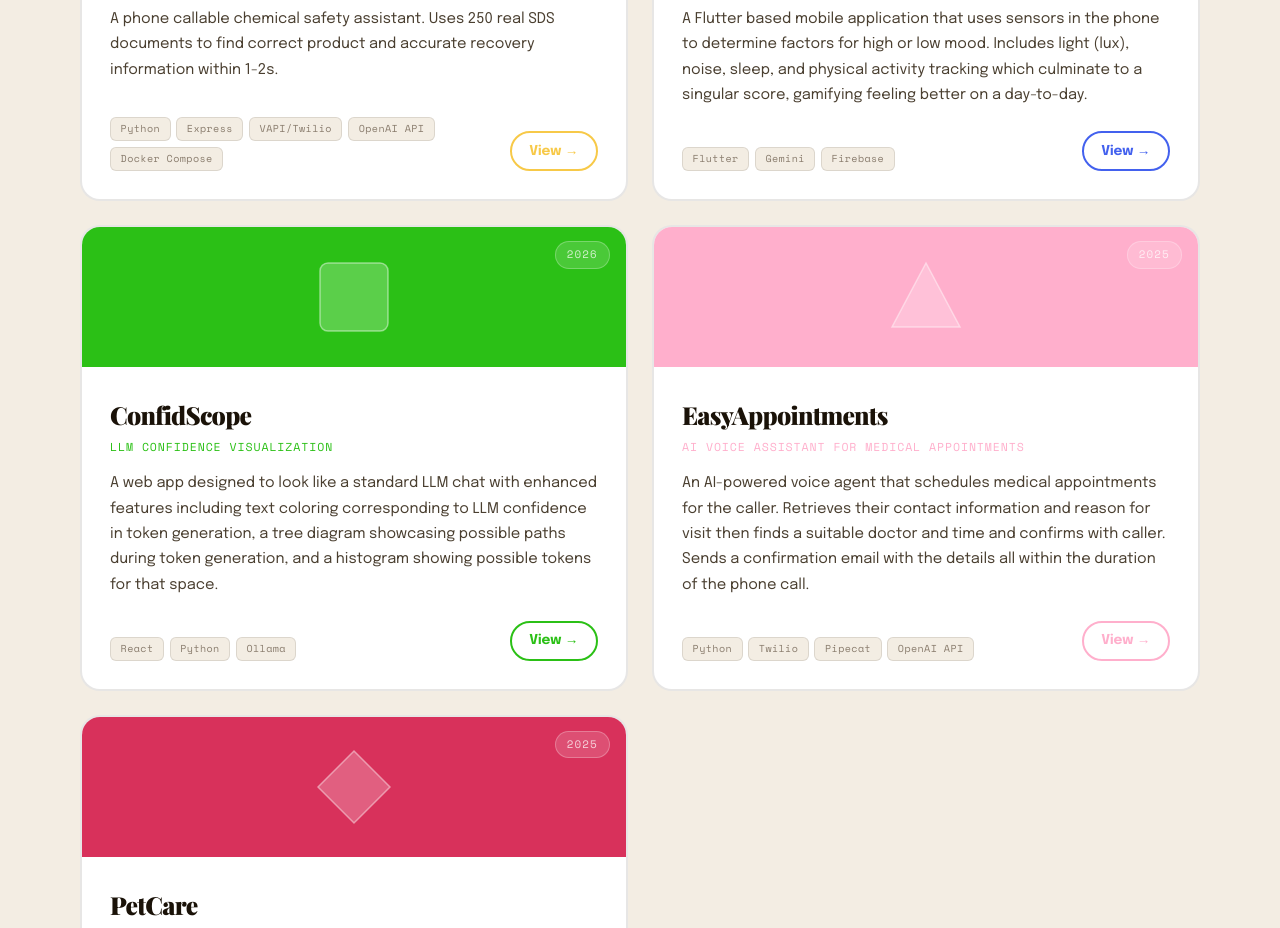
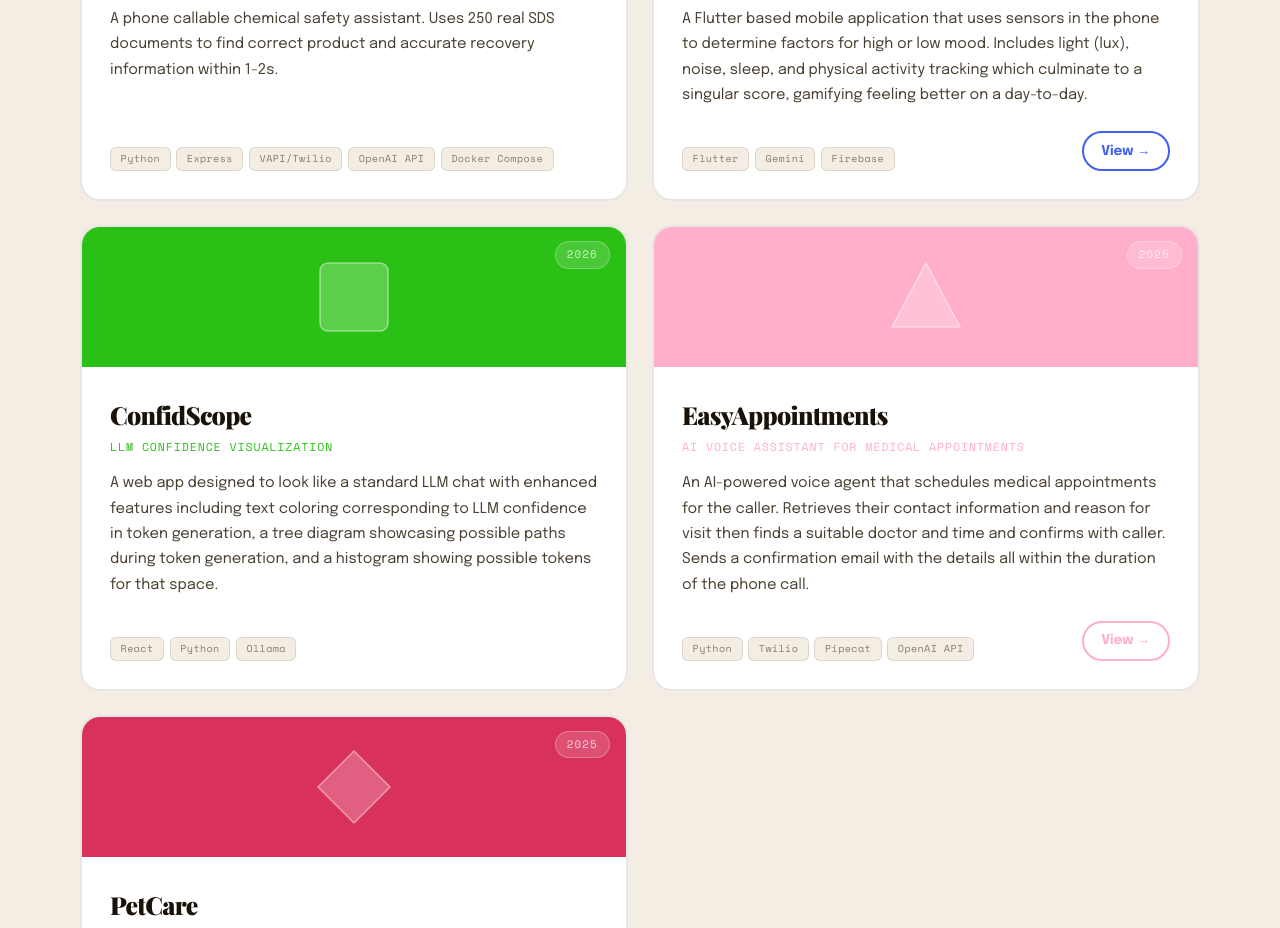
Before and after one commit to bhavya-l/website, a React (Create React App) app in the folder src/: page / in a window 1280 px wide. Shown: the part 3280-4208 px from the top of the page. Built offline with nearby package versions, Linux system fonts and the light colour scheme; the HTML template or start-up script is replaced by a standard one; a web font is replaced by a local one.

Commit message:
fix to project links

```diff
--- a/src/components/Projects.js
+++ b/src/components/Projects.js
@@ -44,7 +44,7 @@ function ProjectCard({ project, index }) {
               <span key={t} className="proj-card__tech-item">{t}</span>
             ))}
           </div>
-          <a href={project.link} className="proj-card__link">View →</a>
+          {project.link && <a href={project.link} className="proj-card__link">View →</a>}
         </div>
       </div>
     </article>
--- a/src/data/resumeData.js
+++ b/src/data/resumeData.js
@@ -87,7 +87,6 @@ export const projects = [
     description:
       "A phone callable chemical safety assistant. Uses 250 real SDS documents to find correct product and accurate recovery information within 1-2s.",
     tech: ["Python", "Express", "VAPI/Twilio", "OpenAI API", "Docker Compose"],
-    link: "https://github.com/aperalta03/sds-voice-agent/tree/main",
     color: "#F7C948",
     textColor: "#1a1a1a",
     shape: "circle",
@@ -113,7 +112,6 @@ export const projects = [
     description:
       "A web app designed to look like a standard LLM chat with enhanced features including text coloring corresponding to LLM confidence in token generation, a tree diagram showcasing possible paths during token generation, and a histogram showing possible tokens for that space.",
     tech: ["React", "Python", "Ollama"],
-    link: "https://github.com/bhavya-l/MoodTracker",
     color: "#2BC016",
     textColor: "#fff",
     shape: "square",
@@ -126,7 +124,7 @@ export const projects = [
     description:
       "An AI-powered voice agent that schedules medical appointments for the caller. Retrieves their contact information and reason for visit then finds a suitable doctor and time and confirms with caller. Sends a confirmation email with the details all within the duration of the phone call.",
     tech: ["Python", "Twilio", "Pipecat", "OpenAI API"],
-    link: "#",
+    link: "https://github.com/bhavya-l/AI-Phone-Assistant",
     color: "#ffafcc",
     textColor: "#fff",
     shape: "triangle",
@@ -139,7 +137,7 @@ export const projects = [
     description:
       "A mobile app designed for pet owners or sitters to coordinate with one another to make booking/finding a sitter easy and simple. Creates a profile per pet, making sharing information like medicine, feeding habits, and insurance easy and intuitive.",
     tech: ["Kotlin", "Firebase", "Express", "JavaScript"],
-    link: "#",
+    link: "https://github.com/soham06/team08-PetPal",
     color: "#D8315B",
     textColor: "#fff",
     shape: "diamond",
```
